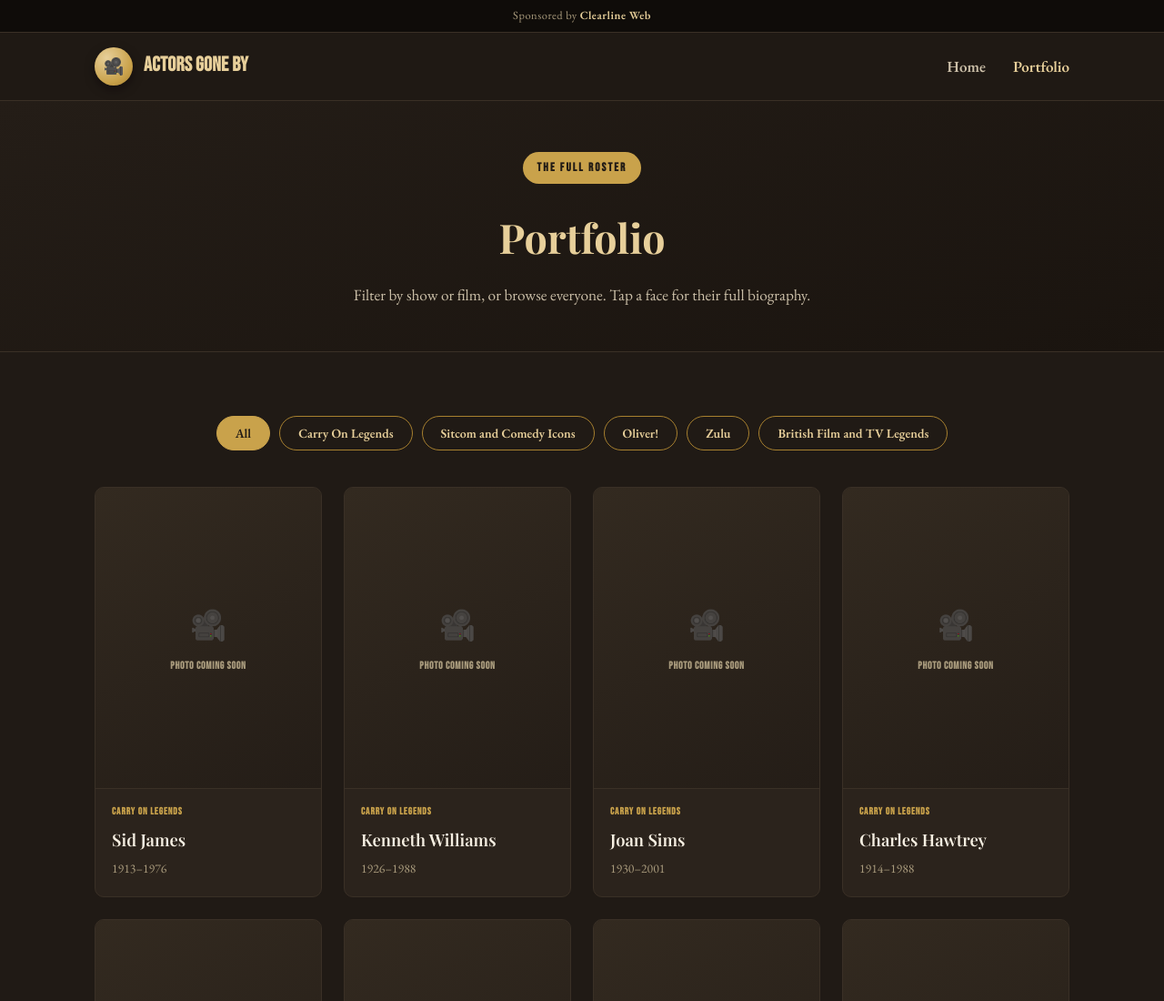
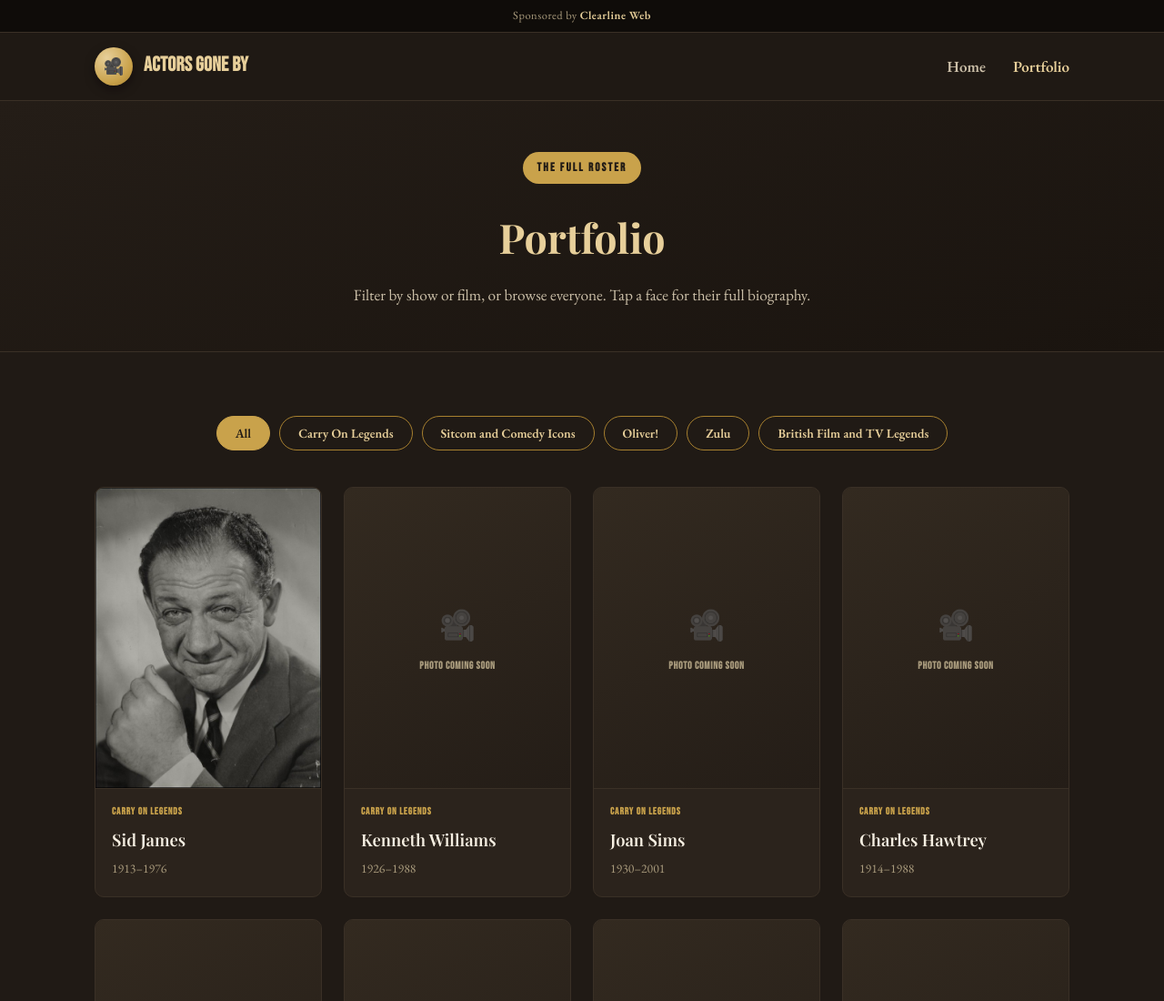
Before and after one commit to dhdraughting-sys/ActorsGoneBy, a plain HTML site: page portfolio.html in a window 1280 px wide. Shown: the top 1100 px of the page at 91% size. Drawn offline with nearby package versions, Linux system fonts and the light colour scheme.

Commit message:
Add files via upload

```diff
--- a/portfolio.html
+++ b/portfolio.html
@@ -191,7 +191,7 @@ footer{background:#15100c;color:#9c8e73;padding:34px 0;font-size:13px;}
     <div class="actor-grid" id="actor-grid">
       <div class="grid-item" data-cats='["Carry On Legends"]'>
     <a class="actor-card" href="actors/sid-james.html">
-      <div class="actor-photo"><span class="ph-icon">&#127909;</span><span class="ph-label">Photo coming soon</span></div>
+      <div class="actor-photo"><img src="images/actors/sid-james.jpg" alt="Sid James" loading="lazy"></div>
       <div class="actor-body">
         <div class="actor-cat">Carry On Legends</div>
         <div class="actor-name">Sid James</div>
```
